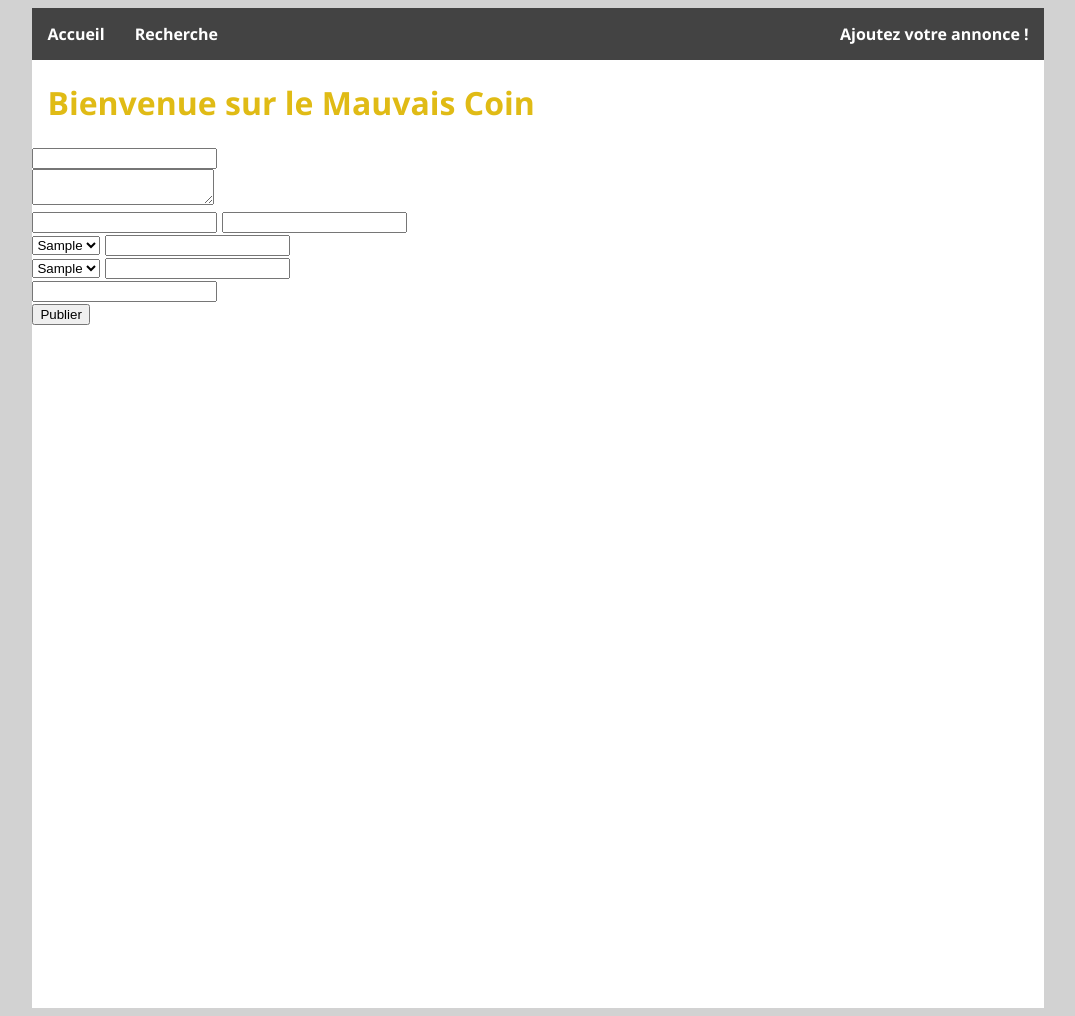
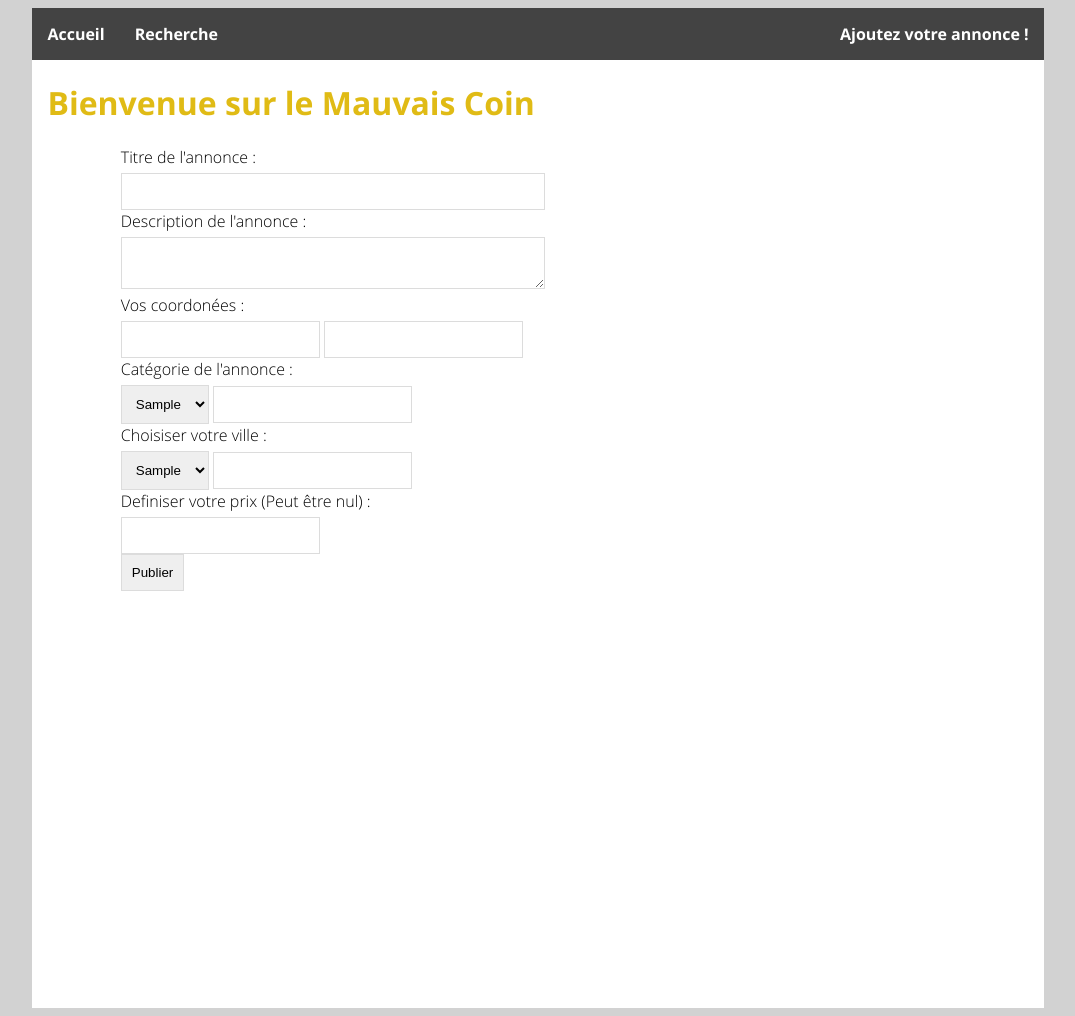
Before and after one commit to baptistemeunier/Le-mauvais-coin, a PHP site: page /create.php in a window 1280 px wide. Shown: the whole page, without its empty margins (102-1177 px from the left). Run offline with PHP 8.4, Linux system fonts and the light colour scheme; tables that the repository leaves empty or names only in its code hold one stand-in row (values such as "Sample post").

Commit message:
Ajout du style form

```diff
--- a/View/createannonce.php
+++ b/View/createannonce.php
@@ -1,12 +1,23 @@
 <?php include 'header.php'; // Appel du template contenant les balises <head>, <header> ?>
 
+<div class="grille">
+	<div class="collone collone-1"></div>
+	<div class="collone collone">
 		<?= $form->create("#"); ?>
-<?= $form->input('titre'); ?><br />
+		<label for="titre">Titre de l'annonce : </label>
+		<?= $form->input('titre', array('class' => 'inline')); ?><br />
+		<label for="titre">Description de l'annonce : </label>
 		<?= $form->textarea('description'); ?><br />
+		<label for="titre">Vos coordonées : </label>
 		<?= $form->input('email'); ?> <?= $form->input('tel'); ?><br />
+		<label for="titre">Catégorie de l'annonce : </label>
 		<?= $form->select('categorie', $categories); ?> <?= $form->input('categorie_autre'); ?><br />
+		<label for="titre">Choisiser votre ville : </label>
 		<?= $form->select('ville', $villes); ?>  <?= $form->input('ville_autre'); ?><br />
+		<label for="titre">Definiser votre prix (Peut être nul) : </label>
 		<?= $form->input('prix', array("type" => "number")); ?><br />
 		<?= $form->input('submit', array("type" => "submit", "value" => "Publier votre annonce !")); ?>
 		<?= $form->close(); ?>
+	</div>
+</div>
 <?php include 'footer.php'; // Appel du template contenant les balises <footer> ?>
--- a/View/header.php
+++ b/View/header.php
@@ -10,6 +10,7 @@
 		<title><?= (isset($title))?$title:'Le Mauvais Coin - Site de petite annonces'?></title>
 		<meta charset="utf-8">
 		<link rel="stylesheet" type="text/css" href="css/base.css">
+		<link rel="stylesheet" type="text/css" href="css/form.css">
 	</head>
 	<body>
 		<div id="page">
--- /dev/null
+++ b/css/form.css
@@ -0,0 +1,25 @@
+label{
+    width: 100%;
+    display: block;
+    font-weight: 300;
+    margin-bottom: 5px;
+}
+input,
+select,
+textarea{
+    display: inline-block;
+    margin: 0;
+    padding: 10px;
+    border: solid 1px #dcdcdc;
+    transition: box-shadow 0.3s, border 0.3s;
+}
+textarea,
+.inline{
+    width: 100%;
+}
+input:focus,
+select:focus,
+textarea:focus{
+    outline: none;
+    border: solid 1px #E0BB15;
+}
```
Lines whose indentation alone changed are shown as unchanged.
